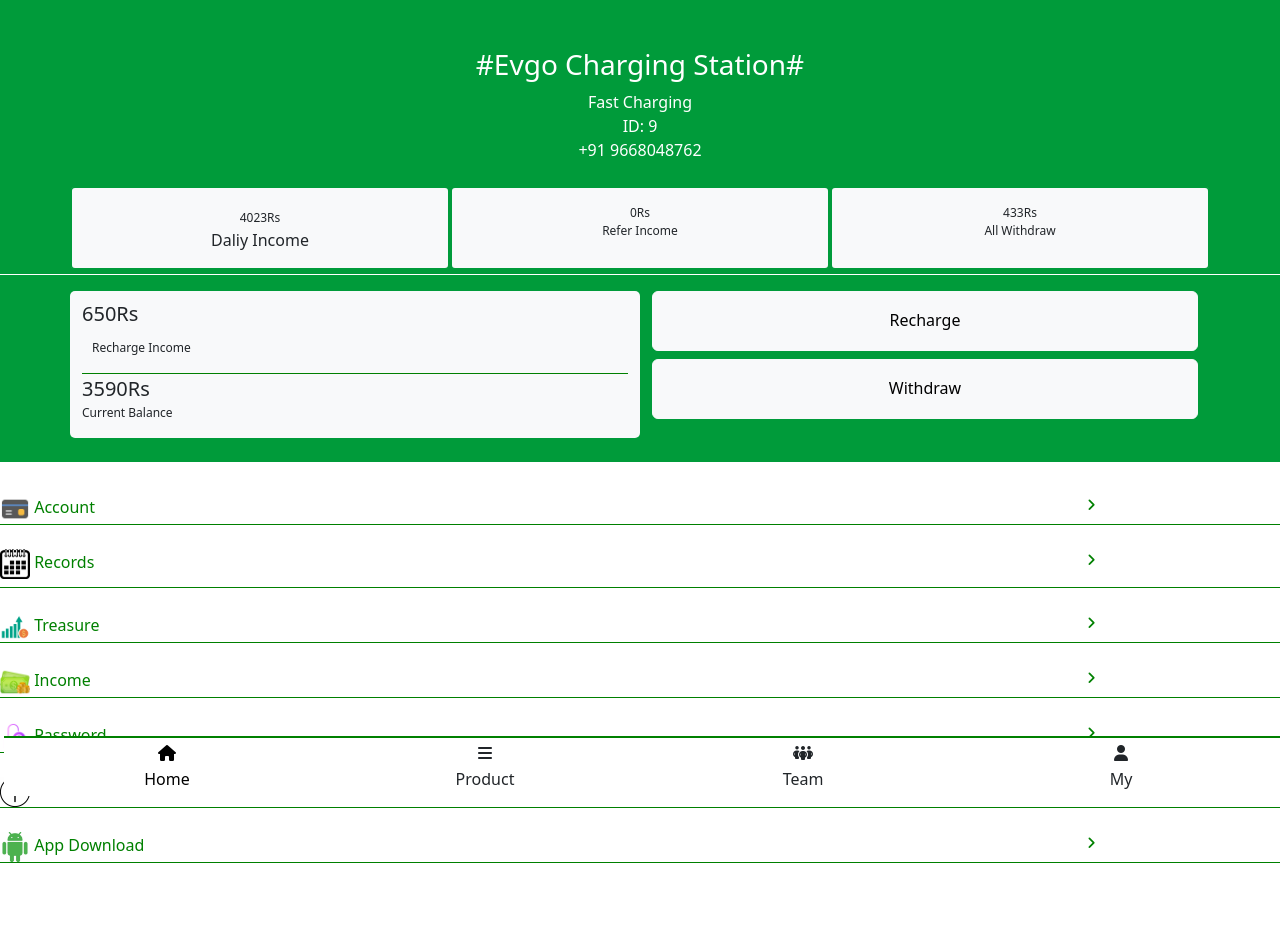
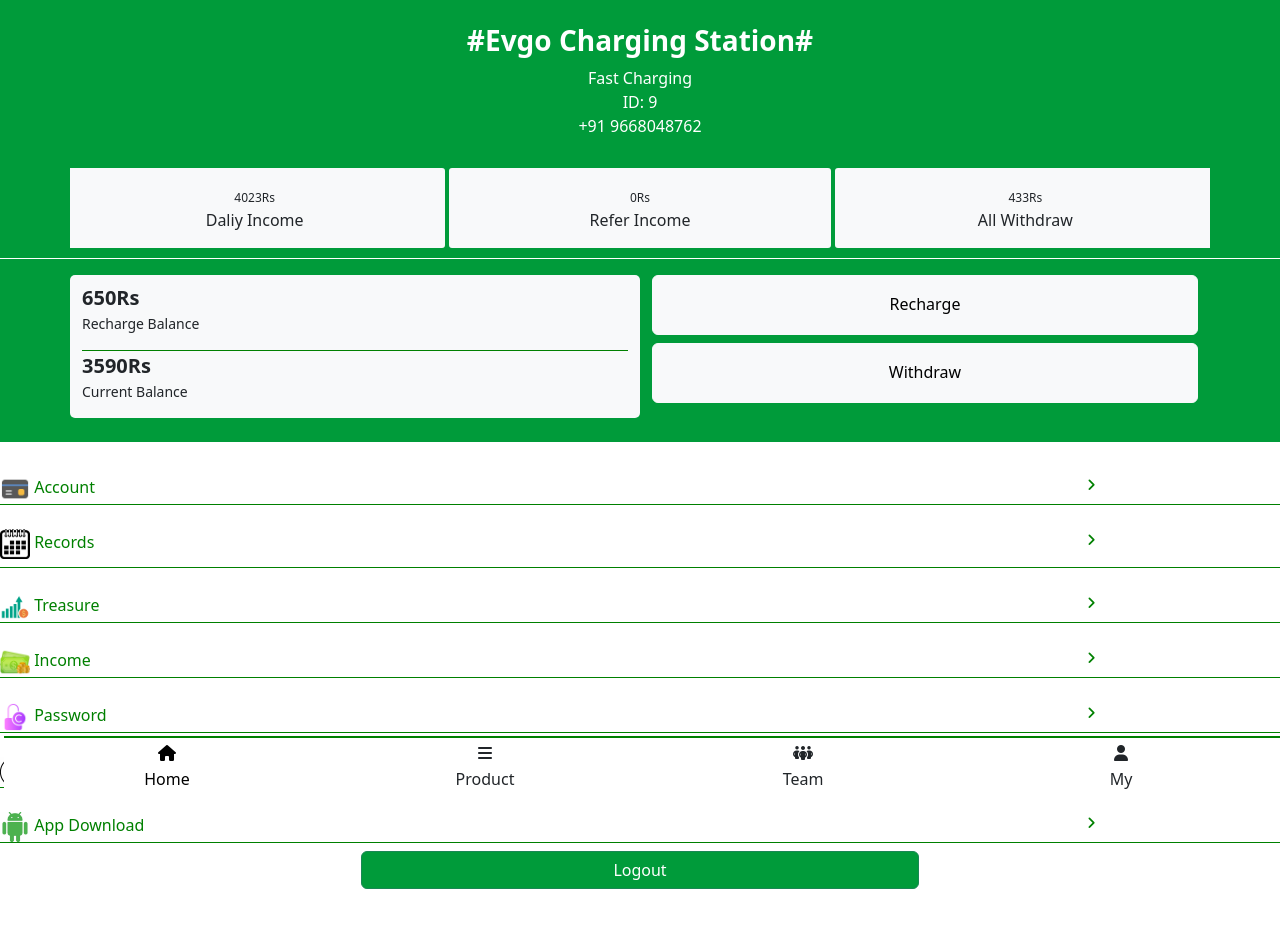
Before and after one commit to code4dreamz/EVGO, a plain HTML site: page Project_files/my.html in a window 1280 px wide. Drawn offline with nearby package versions, Linux system fonts and the light colour scheme.

Commit message:
done with my

```diff
--- a/Project_files/login.html
+++ /dev/null
@@ -1,53 +0,0 @@
-<!DOCTYPE html>
-<html lang="en">
-<head>
-    <meta charset="UTF-8">
-    <meta name="viewport" content="width=device-width, initial-scale=1.0">
-    <title>EVGO login</title>
-    <link href="https://cdn.jsdelivr.net/npm/bootstrap@5.3.2/dist/css/bootstrap.min.css" rel="stylesheet" integrity="sha384-T3c6CoIi6uLrA9TneNEoa7RxnatzjcDSCmG1MXxSR1GAsXEV/Dwwykc2MPK8M2HN" crossorigin="anonymous">
-    <link rel="stylesheet" href="style.css">
-    <link rel="stylesheet" href="https://cdnjs.cloudflare.com/ajax/libs/font-awesome/6.5.1/css/all.min.css" integrity="sha512-DTOQO9RWCH3ppGqcWaEA1BIZOC6xxalwEsw9c2QQeAIftl+Vegovlnee1c9QX4TctnWMn13TZye+giMm8e2LwA==" crossorigin="anonymous" referrerpolicy="no-referrer" />
-
-</head>
-<body>
-  <div class=" container text-center">
-   <div class="center-content">
-    <h1 class=" text-white pt-4">EVGO</h1>
-    <p class="text-white ">FAST CHARGING</p>
-
-    <div class="input-group mb-3">
-        <span class="input-group-text" id="basic-addon1">+91</span>
-        <input type="text" name="mobile" v-model="mobile" oninput="javascript: if (this.value.length > this.maxLength) this.value = this.value.slice(0, this.maxLength);" maxlength="10" id="mobile" class="form-control form-control-lg" placeholder="Please enter your number">
-    </div>
-    <div class="input-group mb-4">
-        <span class="input-group-text" id="basic-addon1"><i class="fa-solid fa-lock"></i></span>
-        <input type="text" v-model="password" oninput="javascript: if (this.value.length > this.maxLength) this.value = this.value.slice(0, this.maxLength);" maxlength="8" name="password" id="pass" class="form-control form-control-lg" placeholder="Please enter your password">
-    </div>
-
-    <div class="text-center">
-        <button id="btn" class=" bg-success w-100 btn btn-lg text-white mb-3">Sign in</button><br>
-
-        <a class="text-white">Don't Have an account?</a> &nbsp; &nbsp; &nbsp; <a class="text-white" href="register.html">Register</a>
-    </div>
-   </div>
-
-
-</div>
-
-
-
-
-
-
-
-
-
-
-
-
-
-
-    <script src="https://cdn.jsdelivr.net/npm/bootstrap@5.3.2/dist/js/bootstrap.bundle.min.js" integrity="sha384-C6RzsynM9kWDrMNeT87bh95OGNyZPhcTNXj1NW7RuBCsyN/o0jlpcV8Qyq46cDfL" crossorigin="anonymous"></script>
-
-</body>
-</html>
--- a/Project_files/my.html
+++ b/Project_files/my.html
@@ -22,10 +22,10 @@
 <body>
 
     <!-- ------------------------section1------------------ -->
-    <div class="bg-color mb-2 pt-5">
+    <div class="bg-color mb-2 pt-4">
         <div class="col-12 meid text-white text-center">
             <span>
-                <h3 class="overflow-hidden">#Evgo Charging Station#</h3>
+                <h3 class="overflow-hidden"><b>#Evgo Charging Station#</b></h3>
                 <span>Fast Charging</span>
 
             </span> <br>ID:
@@ -35,7 +35,7 @@
 
 
 <!-- ---------------------section2--------------------------- -->
-        <div class="container mt-4">
+        <div class="container mt-4 p-1">
             <div class="row rounded text-center ">
                 <div class="col-4  col-sm-4 bg-light border4s2" >
                     <a class="text-dark">
@@ -51,7 +51,7 @@
                 <div class="col-4  col-sm-4 bg-light border4s2" >
                     <a class="text-dark" href="">
                         <div class="mt-3">
-                            <p class="text-center" style="font-size:12px !important;">
+                            <p class="text-center" >
                                 <span style="font-size:12px !important;">
                                     0Rs </span>
                                 <br>Refer Income
@@ -60,20 +60,20 @@
                         </div>
                     </a>
                 </div>
-
                 <div class="col-4  col-sm-4 bg-light border4s2" >
-                    <a class="text-dark">
-                        <div class="mt-3 text-size">
+                    <a class="text-dark" href="">
+                        <div class="mt-3">
                             <p class="text-center" >
-
-                                    433Rs
-                                </span>
-                                <br> All Withdraw
+                                <span style="font-size:12px !important;">
+                                    433Rs </span>
+                                <br>All Withdraw
                             </p>
 
                         </div>
                     </a>
                 </div>
+
+
             </div>
         </div>
         <div class="w-100 mt-1 white-line"></div>
@@ -86,19 +86,18 @@
                 <div class="col-lg-6 col-6 mt-3 bg-light " style="border-radius:5px;">
                     <div class="mt-2">
                         <span style="font-size:20px !important;">
-                            650Rs
-                        </span>
-                        <p class="" style="padding:10px;font-size:12px;">Recharge Income<br><span
-                                style="font-size:20px !important;">
+                            <b>650Rs</b> </span>
+                        <p class="" style="padding:0px;font-size:14px;">
+                            Recharge Balance<br>
 
-                            </span></p>
+                        </p>
                     </div>
-                    <div class="w-100" style="height:1px;background:green;margin-top:-10px"></div>
+                    <div class="w-100 green-line" ></div>
 
                     <div>
                         <span style="font-size:20px !important;">
-                            3590Rs </span>
-                        <p class="" style="padding:0px;font-size:12px;">
+                            <b>3590Rs</b> </span>
+                        <p class="" style="padding:0px;font-size:14px;">
                             Current Balance<br>
 
                         </p>
@@ -214,9 +213,14 @@
                 href="" id="a1">
                 <br><i class="fa-solid fa-angle-right"></i></a>
         </div>
-        <div class="w-100 green-line mb-5"></div>
+        <div class="w-100 green-line mb-2"></div>
 
 
+    </div>
+    <div class="w-100 mb-5">
+        <div class="container text-center pb-2">
+            <a href="index.html" class="w-50 btn btn-success">Logout</a>
+        </div>
     </div>
 
 
```
